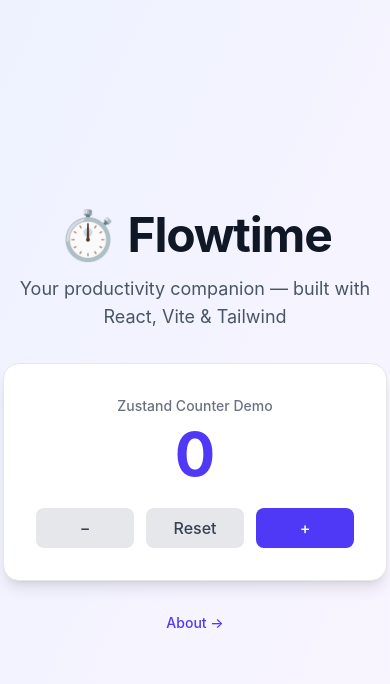
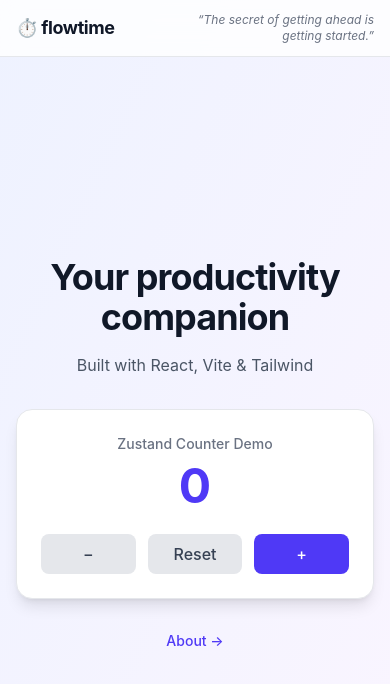
Before and after one commit to VishalChothani/flowtime, a React (Vite) app: page / in a window 390 px wide. Shown: the top 684 px of the page. Built offline with nearby package versions, Linux system fonts and the light colour scheme.

Commit message:
feat: add Header component with logo and motivational quote
- Fixed header with glassmorphism backdrop blur
- Flowtime logo on the left, motivational quote on the right
- Responsive design for mobile, tablet, and desktop
- Updated Home page to include the Header

```diff
--- /dev/null
+++ b/src/components/Header/Header.tsx
@@ -0,0 +1,14 @@
+export function Header() {
+  return (
+    <header className="fixed top-0 right-0 left-0 z-50 backdrop-blur-md bg-white/80 dark:bg-gray-900/80 border-b border-gray-200 dark:border-gray-800">
+      <div className="mx-auto flex max-w-7xl items-center justify-between px-4 py-3 sm:px-6 lg:px-8">
+        <h1 className="text-lg font-bold tracking-tight text-gray-900 sm:text-xl dark:text-white">
+          ⏱️ flowtime
+        </h1>
+        <p className="max-w-[50%] text-right text-xs italic text-gray-500 sm:max-w-none sm:text-sm dark:text-gray-400">
+          &ldquo;The secret of getting ahead is getting started.&rdquo;
+        </p>
+      </div>
+    </header>
+  );
+}
--- /dev/null
+++ b/src/components/Header/index.ts
@@ -0,0 +1 @@
+export { Header } from './Header';
--- a/src/pages/Home.tsx
+++ b/src/pages/Home.tsx
@@ -1,23 +1,27 @@
+import { Header } from '../components/Header';
 import { useAppStore } from '../store/useAppStore';
 
 export function Home() {
   const { count, increment, decrement, reset } = useAppStore();
 
   return (
-    <div className="flex min-h-screen flex-col items-center justify-center bg-gradient-to-br from-indigo-50 to-purple-50 dark:from-gray-900 dark:to-indigo-950">
+    <div className="flex min-h-screen flex-col bg-gradient-to-br from-indigo-50 to-purple-50 dark:from-gray-900 dark:to-indigo-950">
+      <Header />
+
+      <main className="flex flex-1 flex-col items-center justify-center px-4 pt-16">
         <div className="text-center">
-        <h1 className="mb-4 text-5xl font-bold tracking-tight text-gray-900 dark:text-white">
-          ⏱️ Flowtime
-        </h1>
-        <p className="mb-8 text-lg text-gray-600 dark:text-gray-300">
-          Your productivity companion — built with React, Vite & Tailwind
+          <h2 className="mb-4 text-4xl font-bold tracking-tight text-gray-900 sm:text-5xl dark:text-white">
+            Your productivity companion
+          </h2>
+          <p className="mb-8 text-base text-gray-600 sm:text-lg dark:text-gray-300">
+            Built with React, Vite & Tailwind
           </p>
 
-        <div className="mx-auto max-w-sm rounded-2xl border border-gray-200 bg-white p-8 shadow-lg dark:border-gray-700 dark:bg-gray-800">
+          <div className="mx-auto max-w-sm rounded-2xl border border-gray-200 bg-white p-6 shadow-lg sm:p-8 dark:border-gray-700 dark:bg-gray-800">
             <p className="mb-2 text-sm font-medium text-gray-500 dark:text-gray-400">
               Zustand Counter Demo
             </p>
-          <p className="mb-6 text-6xl font-bold text-indigo-600 dark:text-indigo-400">
+            <p className="mb-6 text-5xl font-bold text-indigo-600 sm:text-6xl dark:text-indigo-400">
               {count}
             </p>
             <div className="flex gap-3">
@@ -51,6 +55,7 @@ export function Home() {
             </a>
           </div>
         </div>
+      </main>
     </div>
   );
 }
```
Lines whose indentation alone changed are shown as unchanged.
